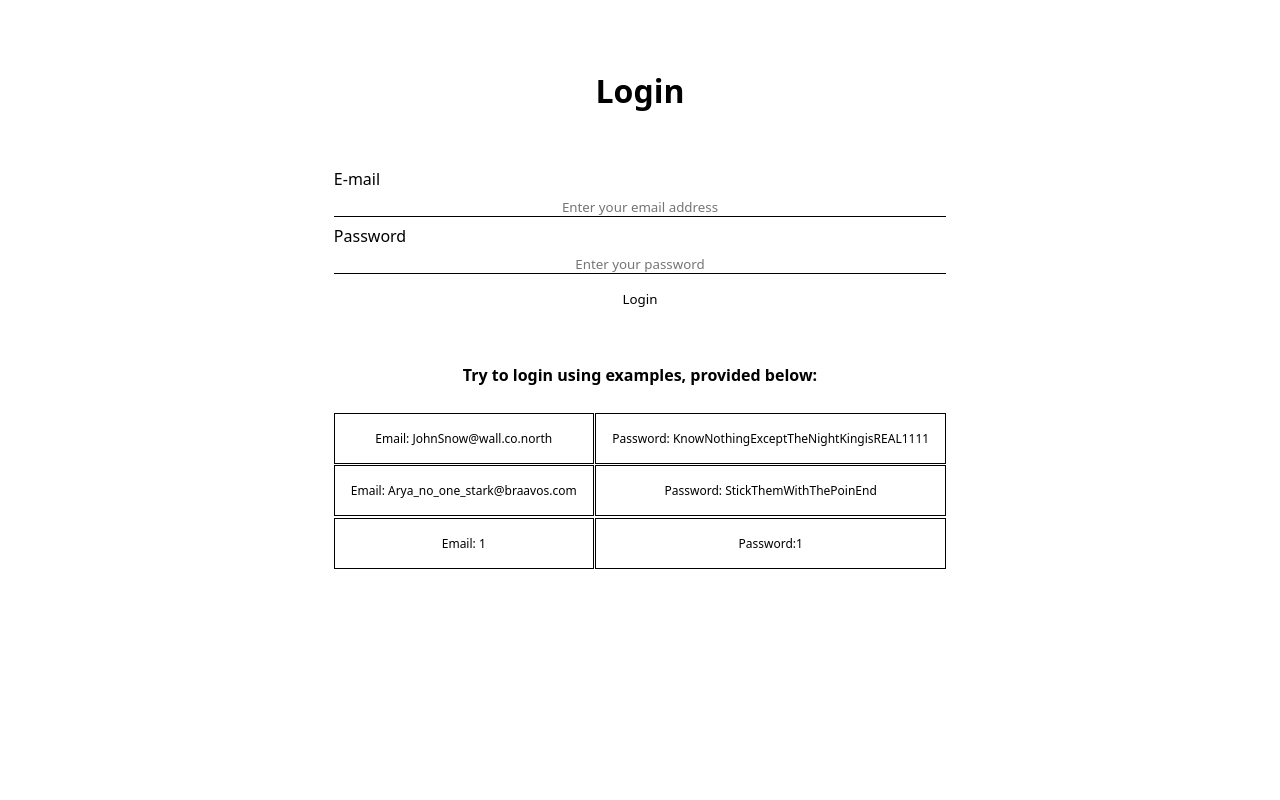
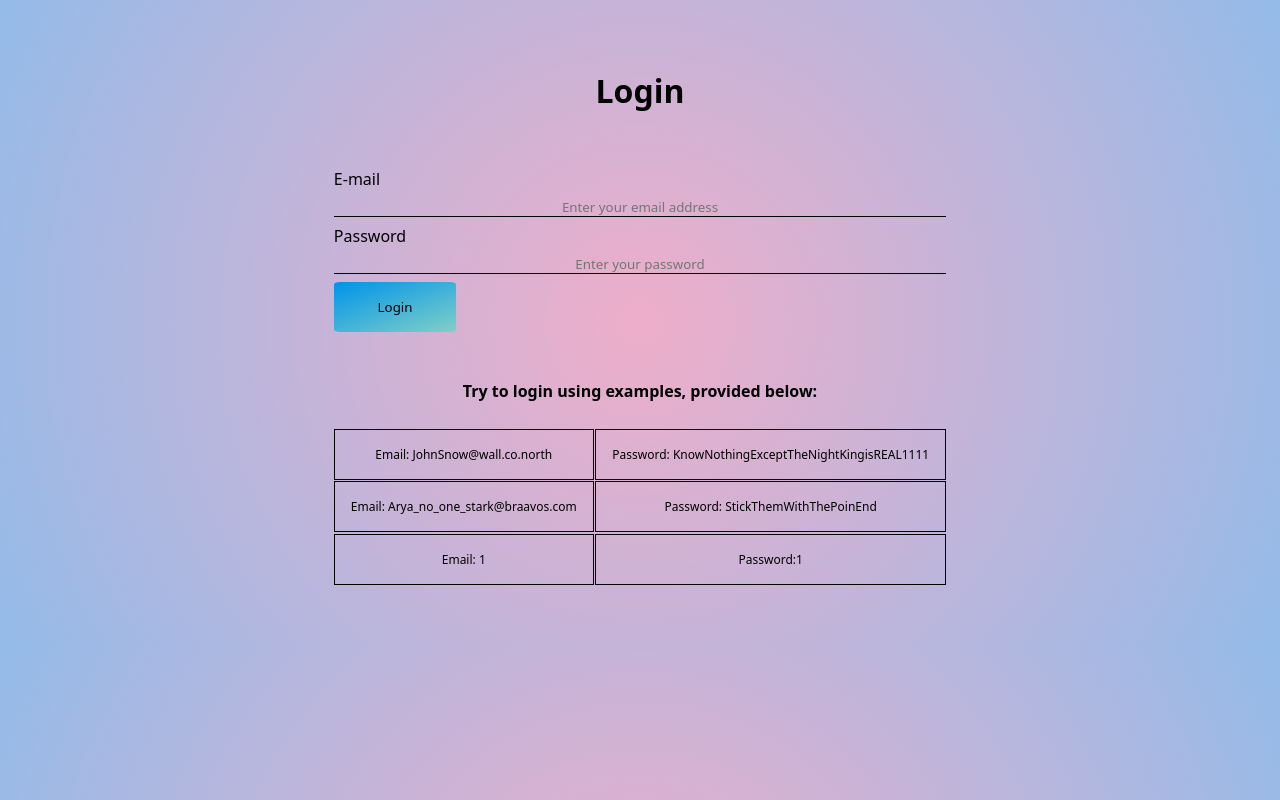
Before and after one commit to GreenCatInForest/login-app, a React (Create React App) app: page / in a window 1280 px wide. Built offline with nearby package versions, Linux system fonts and the light colour scheme.

Commit message:
add background gradient

```diff
--- a/src/index.css
+++ b/src/index.css
@@ -35,6 +35,12 @@ body {
   align-items: center;
   text-align: center;
   max-width: 100svw;
+  background: rgb(238, 174, 202);
+  background: radial-gradient(
+    circle,
+    rgba(238, 174, 202, 1) 0%,
+    rgba(148, 187, 233, 1) 100%
+  );
 }
 
 .app > div {
@@ -72,11 +78,13 @@ body {
   border-bottom: 1px solid black;
 }
 
-.loginForm > * {
-}
-
 .loginButton {
-  padding: 0.5rem 1.5rem;
+  width: 20%;
+  padding: 1rem 2rem;
+  border-radius: 5%;
+  background-color: #0093e9;
+  background-image: linear-gradient(160deg, #0093e9 0%, #80d0c7 100%);
+  justify-content: center;
 }
 
 /* Data Examples */
```
